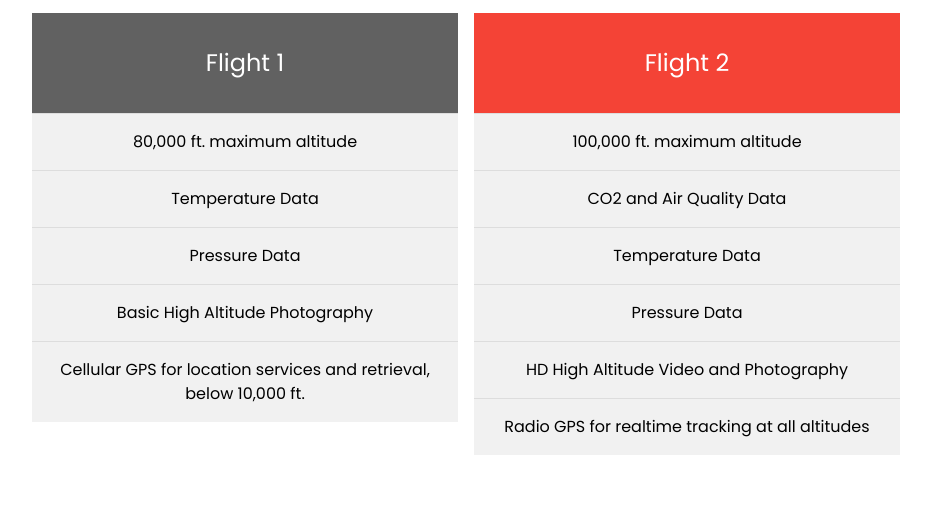
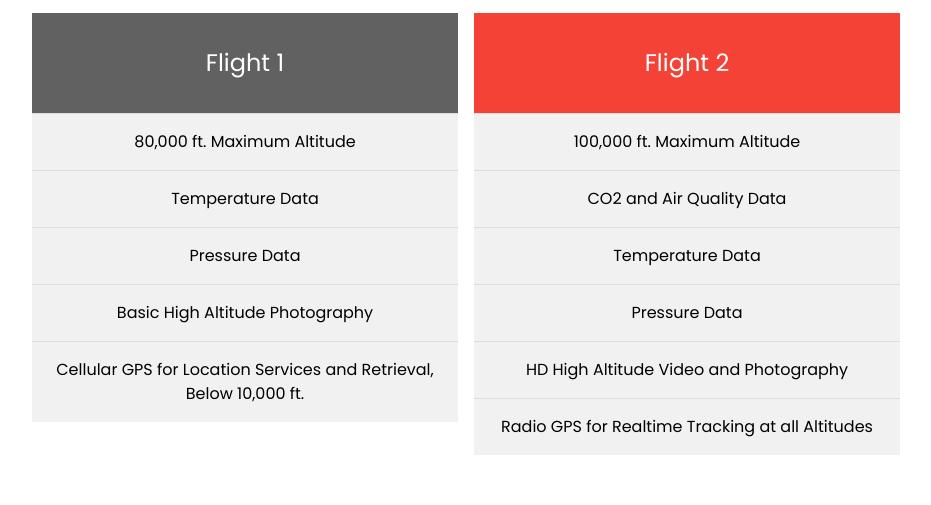
Before and after one commit to aidank03/high-altitude-balloon, a plain HTML site: page index.html in a window 1280 px wide. Shown: the part 1656-2161 px from the top of the page, without its empty margins (324-1255 px from the left). Drawn offline with nearby package versions, Linux system fonts and the light colour scheme.

Commit message:
index.html

```diff
--- a/index.html
+++ b/index.html
@@ -135,23 +135,23 @@ body {font-size:16px;}
     <div class="w3-half w3-margin-bottom">
       <ul class="w3-ul w3-light-grey w3-center">
         <li class="w3-dark-grey w3-xlarge w3-padding-32">Flight 1</li>
-        <li class="w3-padding-16">80,000 ft. maximum altitude</li>
+        <li class="w3-padding-16">80,000 ft. Maximum Altitude</li>
         <li class="w3-padding-16">Temperature Data</li>
         <li class="w3-padding-16">Pressure Data</li>
         <li class="w3-padding-16">Basic High Altitude Photography</li>
-        <li class="w3-padding-16">Cellular GPS for location services and retrieval, below 10,000 ft.</li>
+        <li class="w3-padding-16">Cellular GPS for Location Services and Retrieval, Below 10,000 ft.</li>
       </ul>
     </div>
 
     <div class="w3-half">
       <ul class="w3-ul w3-light-grey w3-center">
         <li class="w3-red w3-xlarge w3-padding-32">Flight 2</li>
-        <li class="w3-padding-16">100,000 ft. maximum altitude</li>
+        <li class="w3-padding-16">100,000 ft. Maximum Altitude</li>
         <li class="w3-padding-16">CO2 and Air Quality Data</li>
         <li class="w3-padding-16">Temperature Data</li>
         <li class="w3-padding-16">Pressure Data</li>
         <li class="w3-padding-16">HD High Altitude Video and Photography</li>
-        <li class="w3-padding-16">Radio GPS for realtime tracking at all altitudes</li>
+        <li class="w3-padding-16">Radio GPS for Realtime Tracking at all Altitudes</li>
       </ul>
     </div>
   </div>
```
